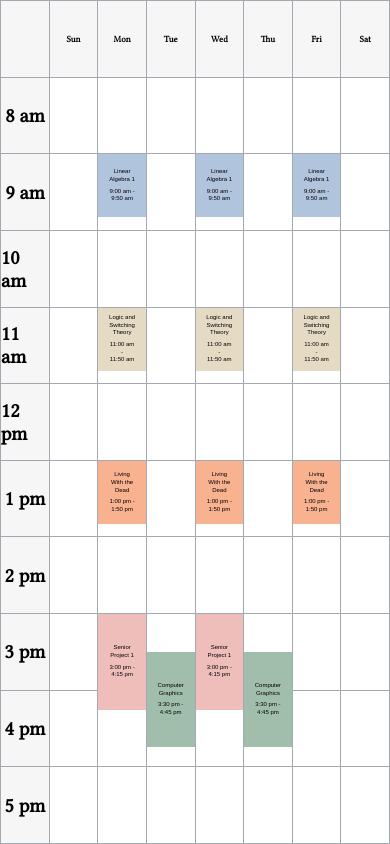
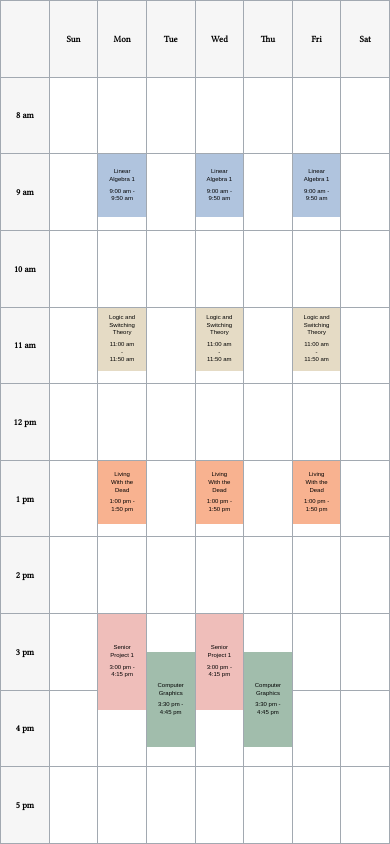
Before and after one commit to semisquircle/skedge, a plain HTML site: page index.html in a window 390 px wide. Drawn offline with nearby package versions, Linux system fonts and the light colour scheme.

Commit message:
Update mobile.css

```diff
--- a/css/mobile.css
+++ b/css/mobile.css
@@ -1,4 +1,4 @@
-.weekday-heading, td {font-size: 9px !important;}
+.weekday-heading, .td:nth-child(1) {font-size: 9px;}
 
 .event {
 	font-size: 6px;
```
